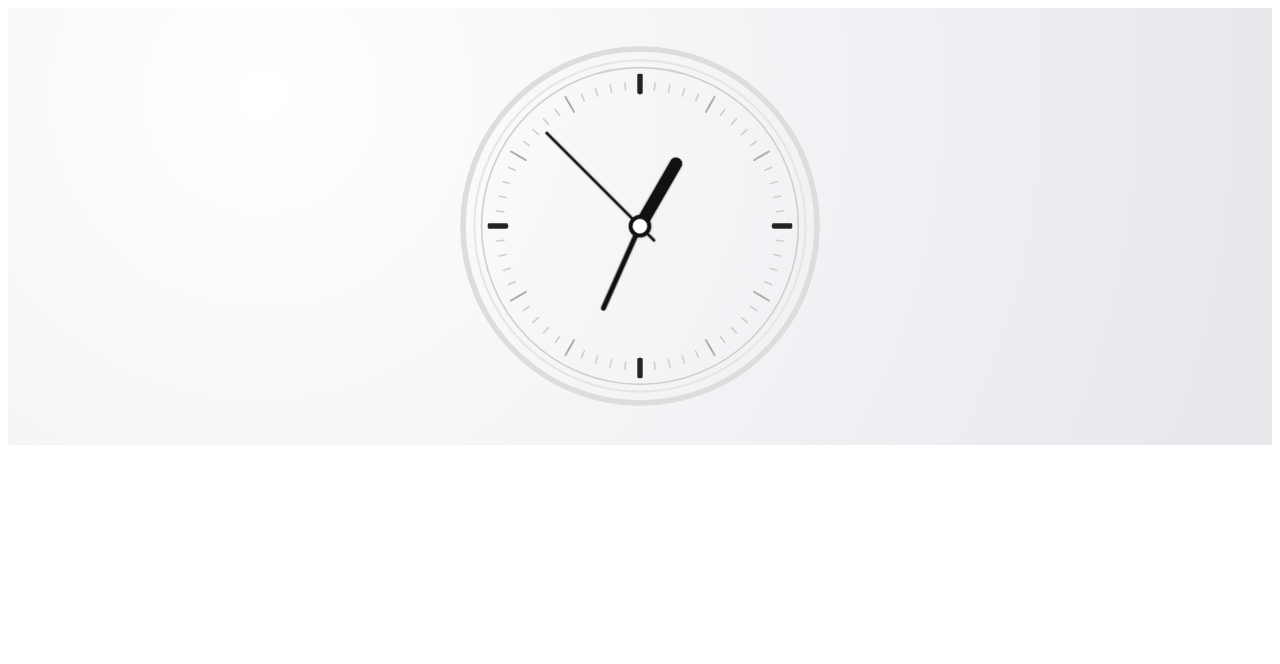
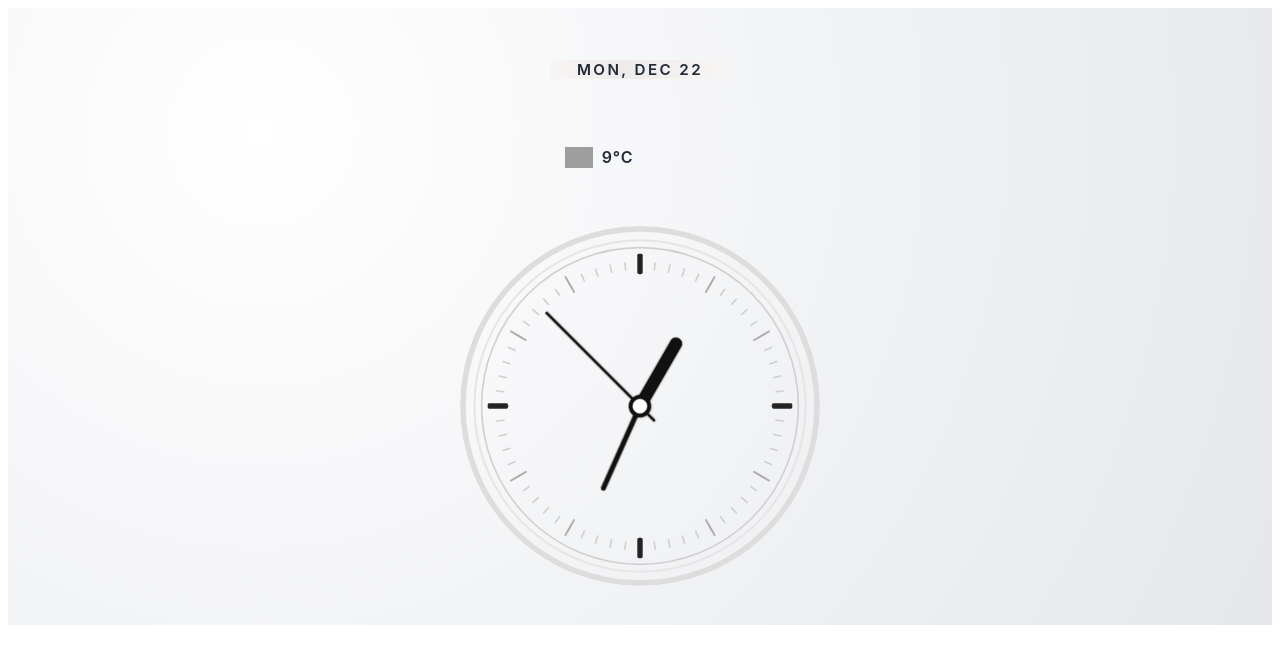
Before and after one commit to jaymes-nsek/NRLA-Dashboard, an Angular app: page / in a window 1280 px wide. Shown: the top 664 px of the page. Built offline with nearby package versions, Linux system fonts and the light colour scheme; grey boxes are pictures that could not be loaded.

Commit message:
refactor: use chip-based date and weather components

```diff
--- a/angular.json
+++ b/angular.json
@@ -2,7 +2,8 @@
   "$schema": "./node_modules/@angular/cli/lib/config/schema.json",
   "version": 1,
   "cli": {
-    "packageManager": "npm"
+    "packageManager": "npm",
+    "analytics": false
   },
   "newProjectRoot": "projects",
   "projects": {
--- a/src/app/app.html
+++ b/src/app/app.html
@@ -1,5 +1,11 @@
 <main class="app-shell">
   <section class="app-shell__panel">
+    <nrla-date-chip class="app-shell__block" [date]="today"></nrla-date-chip>
+    <nrla-weather-chip
+      class="app-shell__block"
+      [conditionCode]="weatherConditionCode"
+      [temperatureCelsius]="currentTemperature"
+    ></nrla-weather-chip>
     <nrla-clock-face />
   </section>
 </main>
--- a/src/app/app.scss
+++ b/src/app/app.scss
@@ -11,4 +11,9 @@
 .app-shell__panel {
   display: grid;
   place-items: center;
+  gap: clamp(1.5rem, 3vw, 3rem);
 }
+
+.app-shell__block {
+  margin-block: clamp(0.5rem, 1vw, 1.25rem);
+}
--- a/src/app/app.ts
+++ b/src/app/app.ts
@@ -1,10 +1,16 @@
 import { Component } from '@angular/core';
 import { ClockFaceComponent } from './features/clock-face/clock-face.component';
+import { DateChipComponent } from './features/date-chip/date-chip.component';
+import { WeatherChipComponent } from './features/weather-chip/weather-chip.component';
 
 @Component({
   selector: 'nrla-root',
-  imports: [ClockFaceComponent],
+  imports: [ClockFaceComponent, DateChipComponent, WeatherChipComponent],
   templateUrl: './app.html',
   styleUrl: './app.scss'
 })
-export class App {}
+export class App {
+  protected readonly today = new Date();
+  protected readonly weatherConditionCode = '04n';
+  protected readonly currentTemperature = 9;
+}
--- /dev/null
+++ b/src/app/features/date-chip/date-chip.component.html
@@ -0,0 +1,3 @@
+<mat-chip class="date-chip__surface" aria-label="Selected calendar date">
+  <span class="date-chip__text">{{ date | date: 'EEE, MMM d' }}</span>
+</mat-chip>
--- /dev/null
+++ b/src/app/features/date-chip/date-chip.component.scss
@@ -0,0 +1,25 @@
+.date-chip {
+  display: inline-block;
+
+  &__surface {
+    display: inline-flex;
+    align-items: center;
+    justify-content: center;
+    min-inline-size: 180px;
+    background: linear-gradient(90deg, #f8f5f5, #efebeb 40%, #f8f5f5);
+  }
+
+  &__text {
+    font-weight: 600;
+    letter-spacing: 0.15rem;
+    color: #1f2937;
+    font-size: 0.95rem;
+    text-transform: uppercase;
+  }
+
+  &--solid &__surface {
+    background: #111827;
+    color: #f9fafb;
+    border-color: #111827;
+  }
+}
--- /dev/null
+++ b/src/app/features/date-chip/date-chip.component.ts
@@ -0,0 +1,48 @@
+import { ChangeDetectionStrategy, Component, HostBinding, Input } from '@angular/core';
+import { DatePipe } from '@angular/common';
+import { MatChipComponent } from '../../shared/mat-chip/mat-chip.component';
+
+type DateChipTone = 'soft' | 'solid';
+
+@Component({
+  selector: 'nrla-date-chip',
+  standalone: true,
+  imports: [DatePipe, MatChipComponent],
+  templateUrl: './date-chip.component.html',
+  styleUrl: './date-chip.component.scss',
+  changeDetection: ChangeDetectionStrategy.OnPush
+})
+export class DateChipComponent {
+  private _date: Date = new Date();
+  private _tone: DateChipTone = 'soft';
+
+  @HostBinding('class.date-chip') baseClass = true;
+
+  @HostBinding('class.date-chip--soft')
+  get isSoftTone() {
+    return this._tone === 'soft';
+  }
+
+  @HostBinding('class.date-chip--solid')
+  get isSolidTone() {
+    return this._tone === 'solid';
+  }
+
+  @Input()
+  set date(value: Date | string | number | null | undefined) {
+    this._date = value ? new Date(value) : new Date();
+  }
+
+  get date(): Date {
+    return this._date;
+  }
+
+  @Input()
+  set tone(value: DateChipTone) {
+    this._tone = value ?? 'soft';
+  }
+
+  get tone(): DateChipTone {
+    return this._tone;
+  }
+}
--- /dev/null
+++ b/src/app/features/weather-chip/weather-chip.component.html
@@ -0,0 +1,9 @@
+<mat-chip class="weather-chip__surface" aria-label="Weather summary">
+  <img
+    class="weather-chip__icon"
+    [src]="iconUrl"
+    [alt]="'Weather icon code ' + conditionCode"
+    loading="lazy"
+  />
+  <span class="weather-chip__temperature">{{ temperatureCelsius }}°C</span>
+</mat-chip>
--- /dev/null
+++ b/src/app/features/weather-chip/weather-chip.component.scss
@@ -0,0 +1,28 @@
+.weather-chip {
+  display: inline-block;
+
+  &__surface {
+    display: inline-flex;
+    align-items: center;
+    gap: 0.55rem;
+    min-inline-size: 150px;
+  }
+
+  &__icon {
+    inline-size: 28px;
+    block-size: 28px;
+    object-fit: contain;
+  }
+
+  &__temperature {
+    font-weight: 600;
+    letter-spacing: 0.05rem;
+    color: #1f2937;
+  }
+
+  &--solid &__surface {
+    background: #111827;
+    color: #f9fafb;
+    border-color: #111827;
+  }
+}
--- /dev/null
+++ b/src/app/features/weather-chip/weather-chip.component.ts
@@ -0,0 +1,57 @@
+import { ChangeDetectionStrategy, Component, HostBinding, Input } from '@angular/core';
+import { MatChipComponent } from '../../shared/mat-chip/mat-chip.component';
+
+type WeatherChipTone = 'soft' | 'solid';
+
+const WEATHER_ICON_PATTERN = /^[0-9]{2}[dn]$/i;
+
+@Component({
+  selector: 'nrla-weather-chip',
+  standalone: true,
+  imports: [MatChipComponent],
+  templateUrl: './weather-chip.component.html',
+  styleUrl: './weather-chip.component.scss',
+  changeDetection: ChangeDetectionStrategy.OnPush
+})
+export class WeatherChipComponent {
+  private _conditionCode = '01d';
+  private _tone: WeatherChipTone = 'soft';
+
+  @HostBinding('class.weather-chip') baseClass = true;
+
+  @HostBinding('class.weather-chip--soft')
+  get isSoftTone() {
+    return this._tone === 'soft';
+  }
+
+  @HostBinding('class.weather-chip--solid')
+  get isSolidTone() {
+    return this._tone === 'solid';
+  }
+
+  @Input()
+  temperatureCelsius: number | string = 9;
+
+  @Input()
+  set conditionCode(value: string | null | undefined) {
+    const normalized = (value || '').trim().toLowerCase();
+    this._conditionCode = WEATHER_ICON_PATTERN.test(normalized) ? normalized : '01d';
+  }
+
+  get conditionCode(): string {
+    return this._conditionCode;
+  }
+
+  @Input()
+  set tone(value: WeatherChipTone) {
+    this._tone = value ?? 'soft';
+  }
+
+  get tone(): WeatherChipTone {
+    return this._tone;
+  }
+
+  get iconUrl(): string {
+    return `https://openweathermap.org/img/wn/${this._conditionCode}@2x.png`;
+  }
+}
--- /dev/null
+++ b/src/app/shared/mat-chip/mat-chip.component.scss
@@ -0,0 +1,15 @@
+.mat-chip {
+  display: inline-flex;
+  align-items: center;
+  gap: 0.5rem;
+  padding: 0.65rem 1.25rem;
+  border-radius: 14px;
+  background: #f7f5f5;
+  border: 1px solid #e5e7eb;
+  font-family: inherit;
+  font-size: 0.95rem;
+  font-weight: 600;
+  letter-spacing: 0.05rem;
+  color: #111827;
+  box-shadow: 0 2px 6px rgba(17, 24, 39, 0.06);
+}
--- /dev/null
+++ b/src/app/shared/mat-chip/mat-chip.component.ts
@@ -0,0 +1,17 @@
+import { ChangeDetectionStrategy, Component, HostBinding } from '@angular/core';
+
+/**
+ * Lightweight stand-in for Angular Material's mat-chip. This keeps the API surface
+ * compatible for this project while registry access to install @angular/material
+ * is restricted.
+ */
+@Component({
+  selector: 'mat-chip',
+  standalone: true,
+  template: `<ng-content />`,
+  styleUrls: ['./mat-chip.component.scss'],
+  changeDetection: ChangeDetectionStrategy.OnPush
+})
+export class MatChipComponent {
+  @HostBinding('class.mat-chip') baseClass = true;
+}
```
